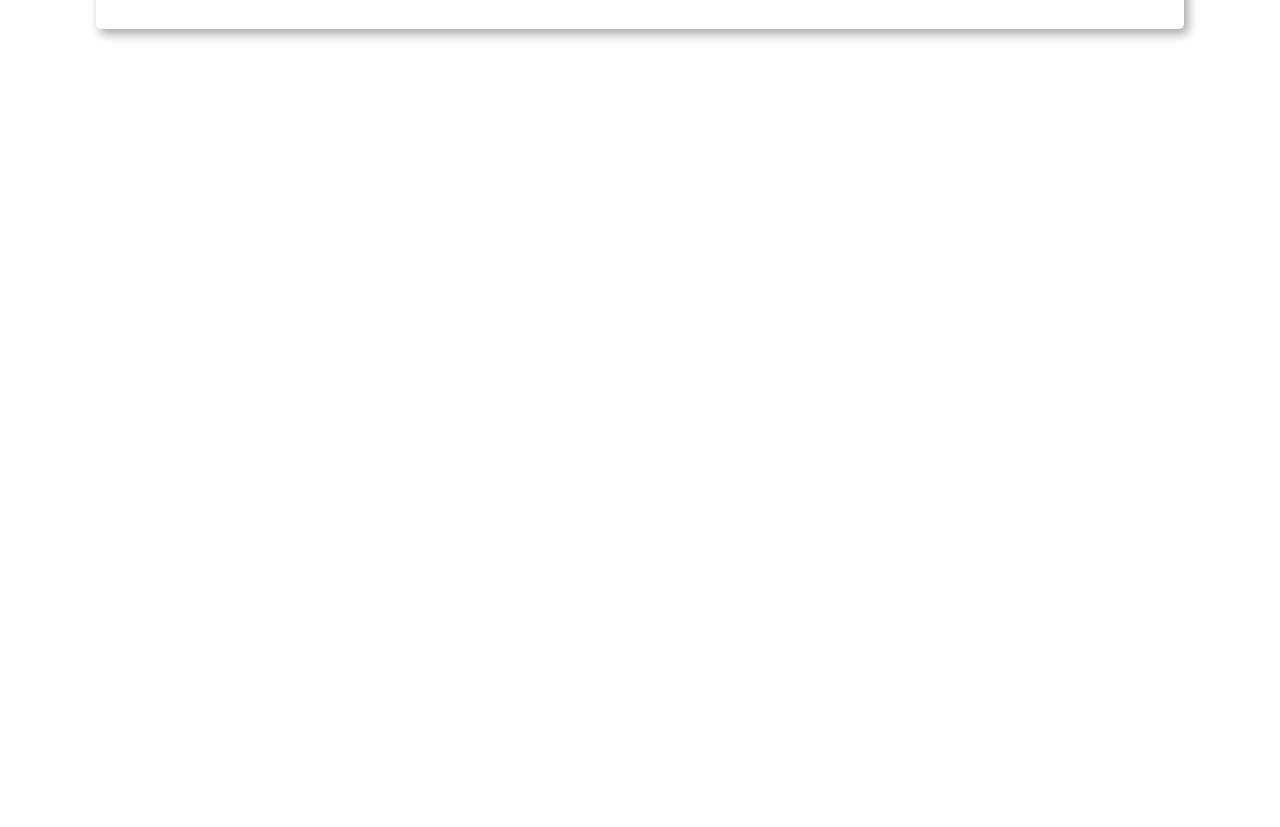
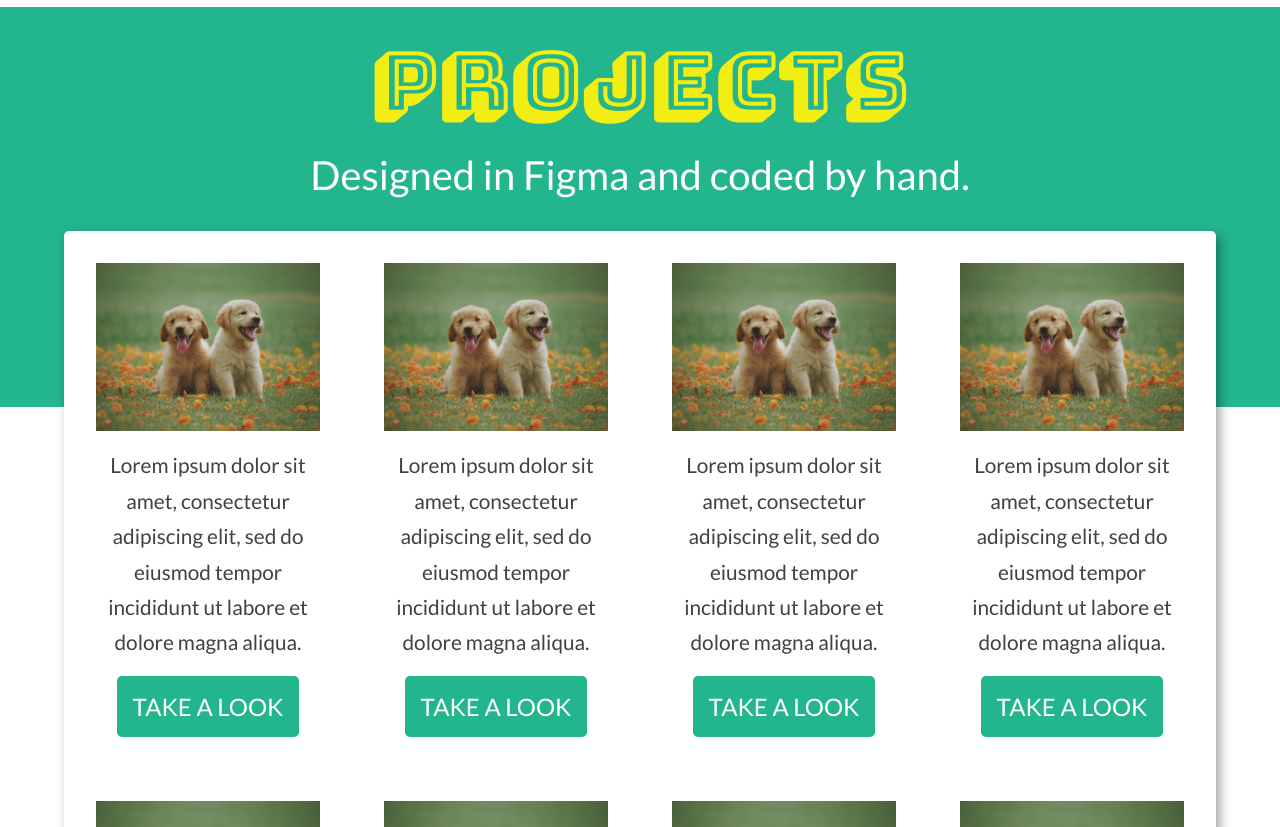
Before and after one commit to benbeatty85/portfolio-2020, a plain HTML site: page index.html in a window 1280 px wide. Shown: the part 1973-2800 px from the top of the page. Before the commit the page ends 2021 px from the top, so only its background shows below. Drawn offline with nearby package versions, Linux system fonts and the light colour scheme.

Commit message:
done projects section

```diff
--- a/index.html
+++ b/index.html
@@ -39,7 +39,7 @@
     </section>
     <section class="about">
         <div class="about-img-wrapper">
-            <img src="images/aboutImage.jpg" class="about-img" />
+            <img src="images/face.jpg" class="about-img" />
         </div>
         <div class="about-text-wrapper">
             <p class="about-text">Lorem ipsum dolor sit amet, consectetur adipiscing elit, sed do eiusmod tempor incididunt ut labore et dolore magna aliqua. Ut enim ad minim veniam, quis nostrud exercitation ullamco laboris nisi ut aliquip ex ea commodo consequat. Duis aute irure dolor in reprehenderit in voluptate velit esse cillum dolore eu fugiat nulla pariatur. </p>
@@ -93,12 +93,54 @@
         </div>
     </section>
 
+    <section class="overlap-section-projects">
+        <div class="overlap-text-wrapper-projects">
+            <h2>projects</h2>
+            <p>Designed in Figma and coded by hand.</p>
+        </div>
+    </section>
+
     <section class="projects">
         <div class="project-wrapper">
             <div class="each-card">
-                <img src="" class="card-image" />
-                <p class="card-text"></p>
-                <a href="#" class="card-button"></a>
+                <img src="images/dogs.jpg" class="card-image" />
+                <p class="card-text">Lorem ipsum dolor sit amet, consectetur adipiscing elit, sed do eiusmod tempor incididunt ut labore et dolore magna aliqua.</p>
+                <a href="#" class="card-button" target="_blank">take a look</a>
+            </div>
+            <div class="each-card">
+                <img src="images/dogs.jpg" class="card-image" />
+                <p class="card-text">Lorem ipsum dolor sit amet, consectetur adipiscing elit, sed do eiusmod tempor incididunt ut labore et dolore magna aliqua.</p>
+                <a href="#" class="card-button" target="_blank">take a look</a>
+            </div>
+            <div class="each-card">
+                <img src="images/dogs.jpg" class="card-image" />
+                <p class="card-text">Lorem ipsum dolor sit amet, consectetur adipiscing elit, sed do eiusmod tempor incididunt ut labore et dolore magna aliqua.</p>
+                <a href="#" class="card-button" target="_blank">take a look</a>
+            </div>
+            <div class="each-card">
+                <img src="images/dogs.jpg" class="card-image" />
+                <p class="card-text">Lorem ipsum dolor sit amet, consectetur adipiscing elit, sed do eiusmod tempor incididunt ut labore et dolore magna aliqua.</p>
+                <a href="#" class="card-button" target="_blank">take a look</a>
+            </div>
+            <div class="each-card">
+                <img src="images/dogs.jpg" class="card-image" />
+                <p class="card-text">Lorem ipsum dolor sit amet, consectetur adipiscing elit, sed do eiusmod tempor incididunt ut labore et dolore magna aliqua.</p>
+                <a href="#" class="card-button" target="_blank">take a look</a>
+            </div>
+            <div class="each-card">
+                <img src="images/dogs.jpg" class="card-image" />
+                <p class="card-text">Lorem ipsum dolor sit amet, consectetur adipiscing elit, sed do eiusmod tempor incididunt ut labore et dolore magna aliqua.</p>
+                <a href="#" class="card-button" target="_blank">take a look</a>
+            </div>
+            <div class="each-card">
+                <img src="images/dogs.jpg" class="card-image" />
+                <p class="card-text">Lorem ipsum dolor sit amet, consectetur adipiscing elit, sed do eiusmod tempor incididunt ut labore et dolore magna aliqua.</p>
+                <a href="#" class="card-button" target="_blank">take a look</a>
+            </div>
+            <div class="each-card">
+                <img src="images/dogs.jpg" class="card-image" />
+                <p class="card-text">Lorem ipsum dolor sit amet, consectetur adipiscing elit, sed do eiusmod tempor incididunt ut labore et dolore magna aliqua.</p>
+                <a href="#" class="card-button" target="_blank">take a look</a>
             </div>
         </div>
     </section>
--- a/style.css
+++ b/style.css
@@ -1,8 +1,3 @@
-/*colours*/
-
-/*Peru = rgba(205,133,63,1)*/
-
-
 *,
 *::before,
 *::after {
@@ -256,6 +251,83 @@ nav {
     font-size: 1.5rem;
 }
 
+/*overlap-section*/
+
+
+.overlap-section-projects {
+    position: relative;
+    height: 150px;
+    background-color: #23b58e;
+    z-index: 1;
+    margin-top: 2rem;
+}
+
+.overlap-text-wrapper-projects {
+    text-align: center;
+    padding: 1.5rem 0 1rem 0;
+}
+
+.overlap-text-wrapper-projects h2 {
+    font-family: 'Bungee Shade', cursive;
+    letter-spacing: 5px;
+    font-size: 2.5rem;
+    color: #f2ed13;
+}
+
+.overlap-text-wrapper-projects p {
+    font-size: 1.1rem;
+    color: white;
+    padding: 0.2rem 0;
+}
+
+
+/*Project Section*/
+
+
+.projects {
+    margin-top: 2rem;
+    position: relative;
+    z-index: 3;
+}
+
+.card-image {
+    width: 100%;
+    display: block;
+    height: auto;
+}
+
+.project-wrapper {
+    display: grid;
+    grid-template-columns: repeat(2, 1fr);
+    width: 90%;
+    margin: 0 auto;
+    background-color: #FFF;
+    margin-top: -4.5rem;
+    border-radius: 5px;
+    -webkit-box-shadow: 4px 5px 11px 0px rgba(0, 0, 0, 0.36);
+    box-shadow: 4px 5px 11px 0px rgba(0, 0, 0, 0.36);
+}
+
+.each-card {
+    text-align: center;
+    margin: 0.5rem;
+}
+
+.card-text {
+    font-size: 0.8rem;
+    padding: 0.6rem 0;
+}
+
+.card-button {
+    color: white;
+    background-color: #23b58e;
+    display: inline-block;
+    text-decoration: none;
+    text-transform: uppercase;
+    font-size: 0.8rem;
+    padding: 0.5rem;
+    border-radius: 5px;
+}
 
 /*Media Queries*/
 
@@ -429,6 +501,37 @@ nav {
         font-size: 3rem;
     }
 
+    .overlap-section-projects {
+        height: 200px;
+    }
+
+    .overlap-text-wrapper-projects h2 {
+        font-size: 3.5rem;
+    }
+
+    .overlap-text-wrapper-projects p {
+        font-size: 1.5rem;
+    }
+
+    .project-wrapper {
+        grid-template-columns: repeat(2, 1fr);
+        margin-top: -5.5rem;
+    }
+
+    .each-card {
+        margin: 0.8rem;
+    }
+
+    .card-text {
+        font-size: 1.2rem;
+        padding: 1rem 0;
+    }
+
+    .card-button {
+        font-size: 1.2rem;
+        padding: 0.7rem;
+    }
+
 }
 
 @media only screen and (min-width: 1200px) {
@@ -566,4 +669,35 @@ nav {
         font-size: 5rem;
     }
 
+    .overlap-section-projects {
+        height: 400px;
+    }
+
+    .overlap-text-wrapper-projects h2 {
+        font-size: 5rem;
+    }
+
+    .overlap-text-wrapper-projects p {
+        font-size: 2.5rem;
+    }
+
+    .project-wrapper {
+        grid-template-columns: repeat(4, 1fr);
+        margin-top: -13rem;
+    }
+
+    .each-card {
+        margin: 2rem;
+    }
+
+    .card-text {
+        font-size: 1.3rem;
+        padding: 1rem 0;
+    }
+
+    .card-button {
+        font-size: 1.5rem;
+        padding: 1rem;
+    }
+
 }
```
Also changed, not shown: images/Logo.png (deleted), images/contactImage.jpg (deleted), images/dogs.jpg (added), images/face.jpg (added), images/headerImage.png (deleted), images/project1.jpg (deleted), images/project2.jpg (deleted), images/project3.jpg (deleted), images/project4.jpg (deleted), images/project5.jpg (deleted), images/project6.jpg (deleted).
